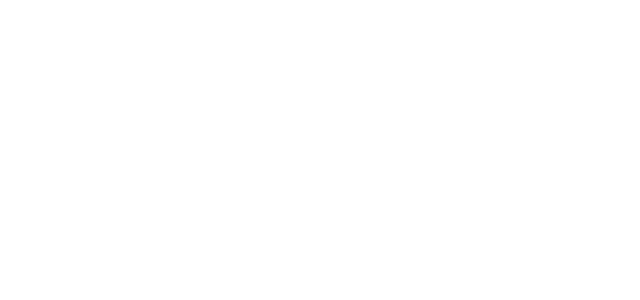
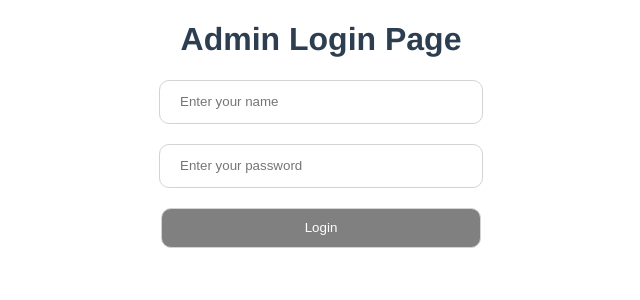
Before and after one commit to juliamrowka/store-project, a Vue app: page /admin/login in a window 1280 px wide. Before the commit this address had no page. Shown: the top 300 px of the page, without its empty margins (319-959 px from the left). Built offline with nearby package versions, Linux system fonts and the light colour scheme.

Commit message:
AdminLogin page

```diff
--- a/src/App.vue
+++ b/src/App.vue
@@ -38,7 +38,7 @@ body {
 
 } */
 
-.register input, .login input, .add input, .forgot input {
+.register input, .login input, .add input, .forgot input, .admin input {
     width: 300px;
     height: 40px;
     padding-left: 20px;
@@ -50,7 +50,7 @@ body {
     border-radius: 10px;
 }
 
-.register button, .login button, .add button, .forgot button {
+.register button, .login button, .add button, .forgot button, .admin button {
     width: 320px;
     height: 40px;
     border: 1px solid lightgray;
--- /dev/null
+++ b/src/components/Admin.vue
@@ -0,0 +1,24 @@
+<template>
+<h1>Admin Page</h1>
+</template>
+
+<script>
+export default {
+    name: 'Admin-page',
+
+    methods: {
+
+    },
+
+    mounted() {
+        let user = localStorage.getItem('is-admin');
+        console.log(typeof(user));
+        console.log(user);
+        // console.log(user.search('{"name":"admin","password":"admin"}'));
+        if (!user) {
+            // alert("To get access to the administrator panel, please log in.")
+            this.$router.push({ name: 'AdminLogin'} );
+        }
+    }
+}
+</script>
--- /dev/null
+++ b/src/components/AdminLogin.vue
@@ -0,0 +1,75 @@
+<template>
+    <h1>Admin Login Page</h1>
+    <div class="admin">
+        <!-- Email -->
+        <div class="form-group">
+            <input placeholder="Enter your name" type="text" v-model="v$.name.$model">
+            <div v-for="(error, index) of v$.name.$errors" :key="index">
+                <div class="error-msg">{{ error.$message }}</div>
+            </div>
+        </div>
+        <!-- Password -->
+        <div class="form-group">
+            <input placeholder="Enter your password" type="password" v-model="v$.password.$model">
+            <div v-for="(error, index) of v$.password.$errors" :key="index">
+                <div class="error-msg">{{ error.$message }}</div>
+            </div>
+            <div class="error-msg" v-if="!this.correct">Incorrect password or name.</div>
+        </div>
+        <!-- Submit Button -->
+        <button v-on:click="login">Login</button>
+        <!-- Sign Up Page -->
+    </div>
+</template>
+
+<script>
+import axios from 'axios';
+import useVuelidate from '@vuelidate/core'
+import { required } from '@vuelidate/validators'
+export default {
+    name: 'Admin-page',
+
+    setup() {
+        return { v$: useVuelidate() }
+    },
+
+    data() {
+        return {
+            name: '',
+            password: '',
+            correct: 'true'
+        }
+    },
+
+    validations() {
+        return {
+            name: { required },
+            password: { required }
+        }
+    },
+
+    methods: {
+        async login() {
+            const result = await axios.get(`http://localhost:3000/admin?name=${this.name}&password=${this.password}`);
+            console.log(result.data[0]);
+            console.log(typeof(result.data[0]));
+            if (result.status === 200 && result.data[0].name === 'admin') {
+                this.correct = true;
+                localStorage.setItem("user-info", JSON.stringify(result.data[0]));
+                localStorage.setItem("is-admin", result.data[0].isAdmin);
+                this.$router.push({ name: 'Admin' });
+            } else {
+                this.correct = false;
+            }
+        }
+    },
+
+    mounted() {
+        let user = localStorage.getItem('is-admin');
+        if (user) {
+            this.$router.push({ name: 'Admin' });
+        }
+    }
+}
+
+</script>
--- a/src/components/Login.vue
+++ b/src/components/Login.vue
@@ -90,7 +90,7 @@ export default {
         // SignUp page only available only when user is not log in
         if (user) {
             this.$router.push({ name: 'Home' });
-            localStorage.clear();
+            // localStorage.clear();
         }
     }
 }
--- a/src/routers.js
+++ b/src/routers.js
@@ -4,6 +4,8 @@ import Login from './components/Login.vue'
 import Add from './components/Add.vue'
 import Update from './components/Update.vue'
 import Forgot from './components/Forgot.vue'
+import Admin from './components/Admin.vue'
+import AdminLogin from './components/AdminLogin.vue'
 
 import { createRouter, createWebHistory } from 'vue-router'
 
@@ -42,6 +44,18 @@ const routes = [
         name: 'Forgot',
         component: Forgot,
         path: '/forgot'
+    },
+
+    {
+        name: 'Admin',
+        component: Admin,
+        path: '/admin'
+    },
+
+    {
+        name: 'AdminLogin',
+        component: AdminLogin,
+        path: '/admin/login'
     }
 ];
 
```
